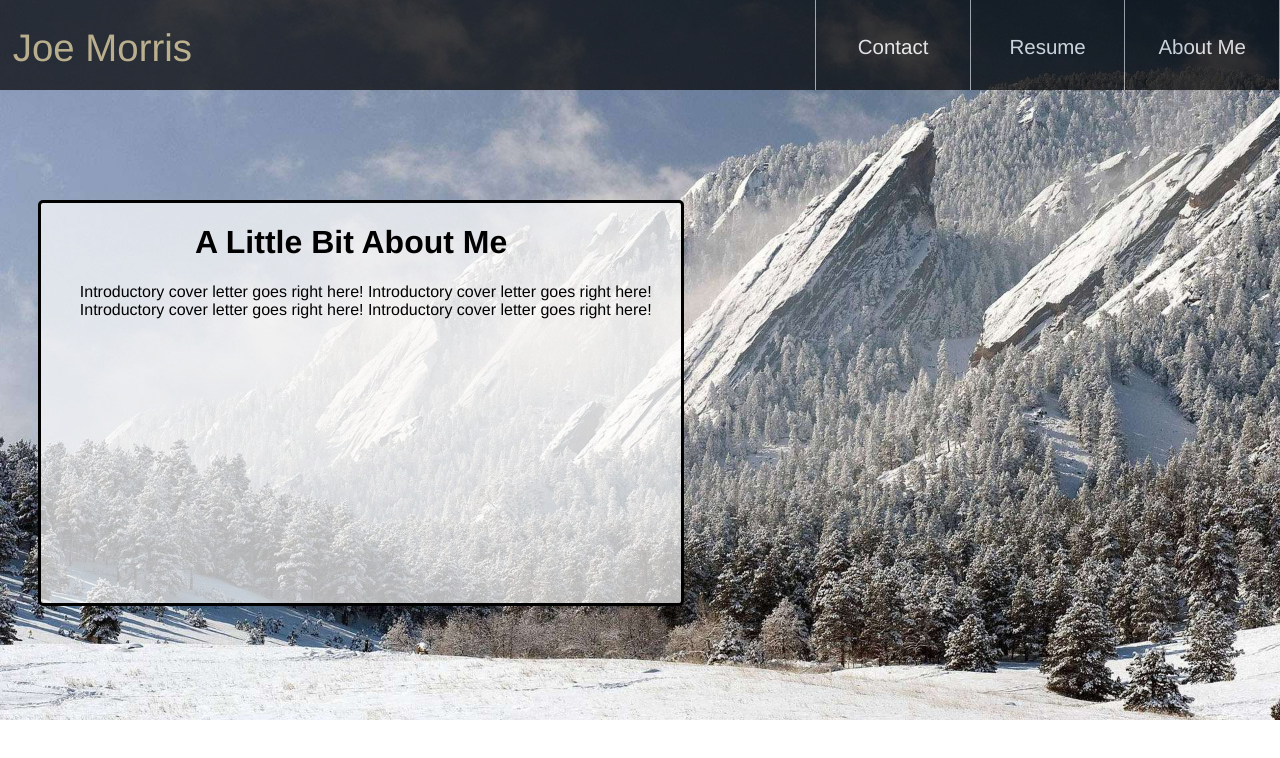
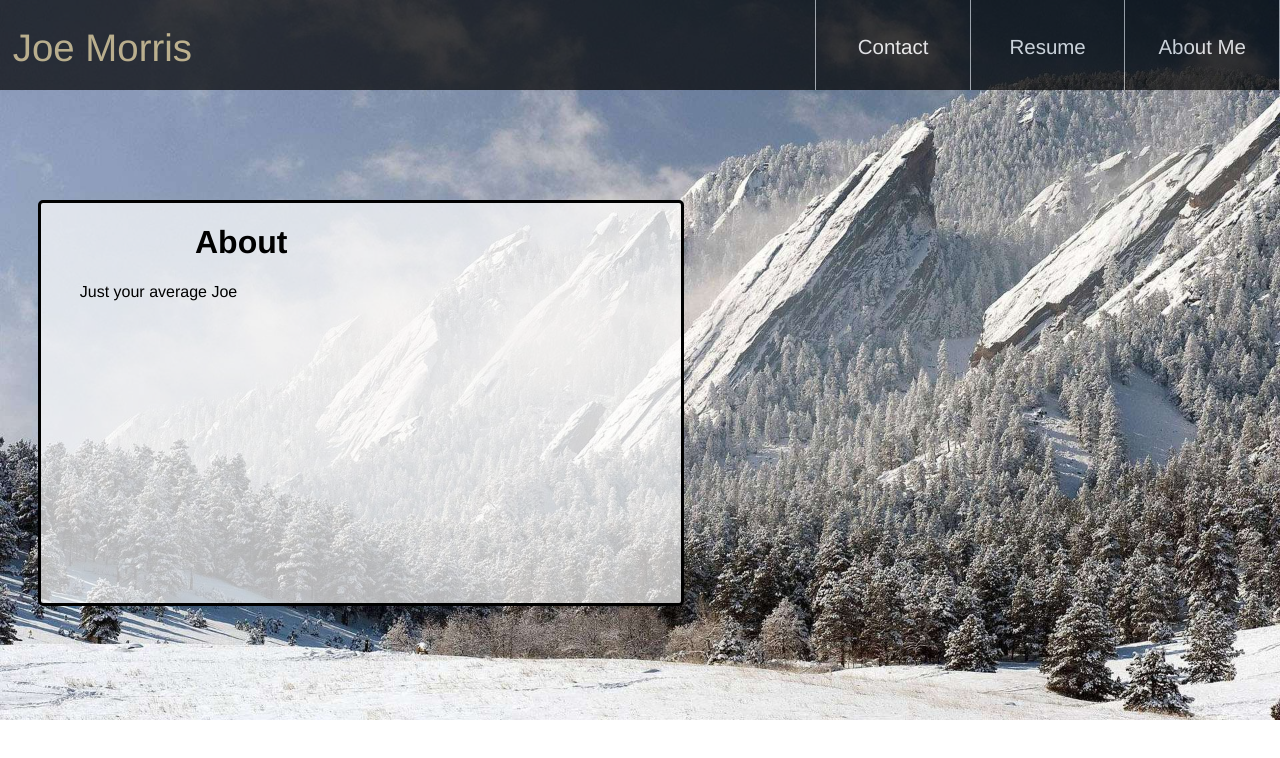
Before and after one commit to Joedmo15/joedmo15.github.io, a plain HTML site: page index.html in a window 1280 px wide. Drawn offline with Linux system fonts and the light colour scheme.

Commit message:
Update index.html

```diff
--- a/index.html
+++ b/index.html
@@ -16,9 +16,9 @@
       <li><a href="Situation/problem.html">Contact</a></li>
    </ul>
   <div class="about">
-    <h1 class="alittle"> A Little Bit About Me</h1>
+    <h1 class="alittle"> About </h1>
     <p>
-      Introductory cover letter goes right here!  Introductory cover letter goes right here!  Introductory cover letter goes right here!  Introductory cover letter goes right here!
+      Just your average Joe
     </p>
   </div>
 </body>
```
